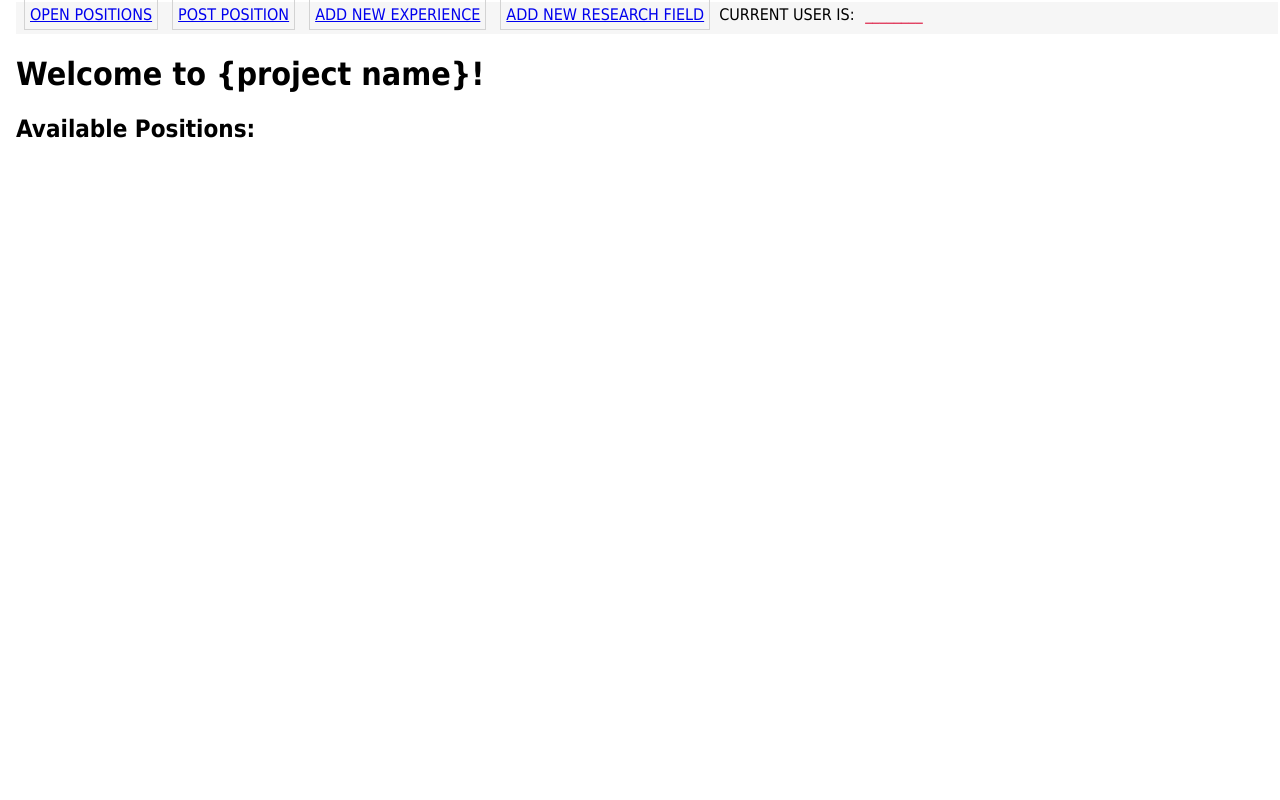
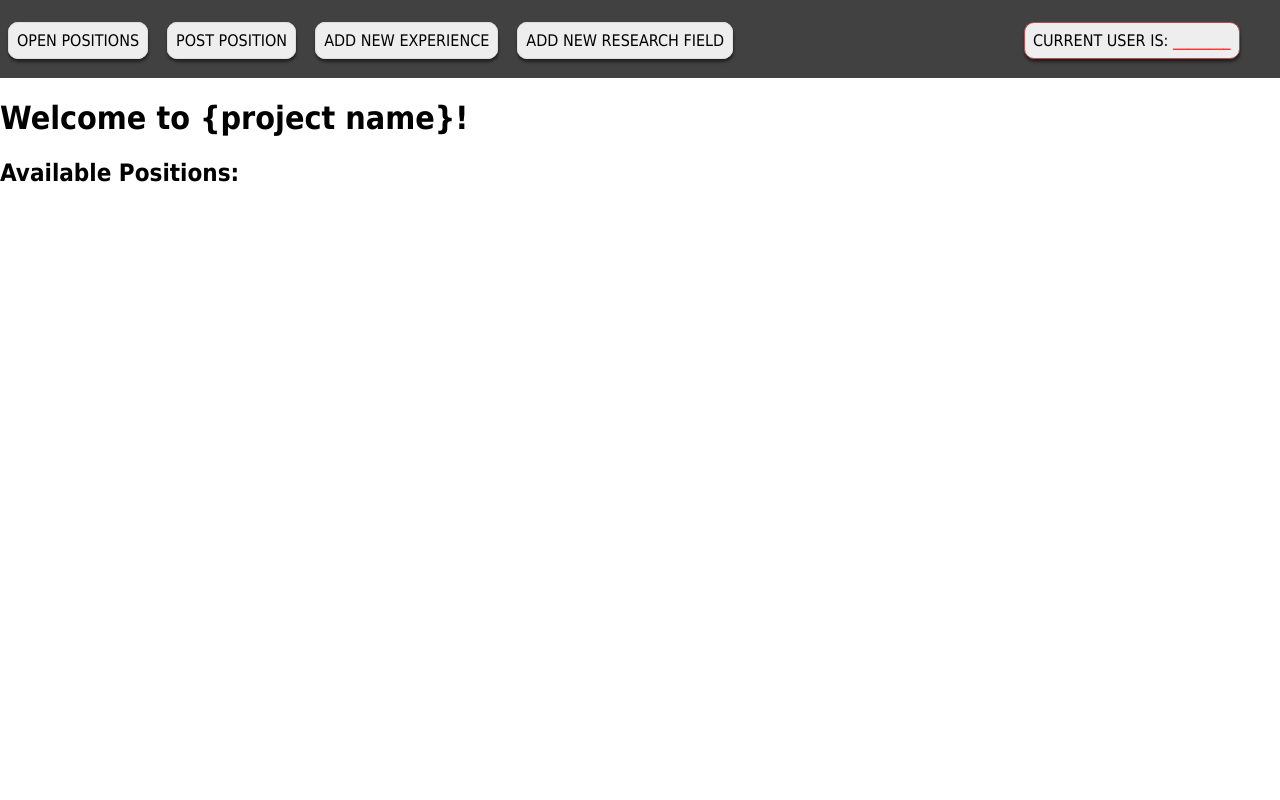
Before and after one commit to Ehiane/StudentFacultyResearchPortal, a Python web app: template app/View/templates/index.html in a window 1280 px wide. Run offline with Jinja, Linux system fonts and the light colour scheme; the template is opened without the code that fills it, so the values that code supplies are empty; some libraries are stand-ins or nearby versions.

Commit message:
worked on the index page, retouched the navbar and added hover interactions

```diff
--- a/app/View/static/css/main.css
+++ b/app/View/static/css/main.css
@@ -23,21 +23,99 @@
 /*---------------------------------------------------------------------------------------------------------------------------------------------  */
 
 body {
-    margin: 1px 1px 1px 15px;
-    padding: 1px;
+    /* margin: 1px 1px 1px 15px;
+    padding: 1px; */
+    margin-left:0;
     font-family: Tahoma;
     text-align: left;
+    width: 100%;
 }
+
+/* .project-body{
+    position: relative;
+    left: 10%;
+} */
+
+/*------------------------------------------------------[NAVBAR]---------------------------------------------------------------------------------  */
 .nav-container {
-    background:#f6f6f6;
+    margin-left: 0;
+    background: var(--anthracite--);
     font-family: Tahoma;
     font-size: 12px;
-    height: 32px;
+    height: 10vh;
     text-transform: uppercase;
+    width: 100%;
+    margin-top:-10px;
 }
+
+.nav-link-element{
+    position: relative;
+    top: 30px;
+    background: var(--light-gray--);
+    color: var(--salmon--);
+    border: 1.5px solid var(--dark-gray--);
+    border-radius: 10px;
+    padding: 0.5rem;
+    margin-right: 15px;
+    left: 5px;
+}
+
+.nav-link-element:hover{
+    border: 1.5px solid var(--deep-anthracite);
+}
+
+#current-user{
+    background: var(--light-gray--);
+    border: 1.5px solid var(--salmon--);
+    border-radius: 10px;
+    padding: 0.5rem;
+    box-shadow: 0.5px 3px 3px rgba(0, 0, 0, 0.5);
+    position: absolute;
+    top: 22px;
+    left: 80%;
+
+}
+
+#current-user:hover{
+    cursor: default;
+    background-color: var(--dark-gray--);
+    box-shadow: 1px 10px 10px rgba(0, 0, 0, 0.5);
+}
+
+#current-user span{
+    color: var(--orange-red--);
+}
+
+
+
+.nav-container a{
+    color: black;
+    text-decoration: none;
+    transition: 0.5s ease-in-out;
+    box-shadow: 0.5px 3px 3px rgba(0, 0, 0, 0.5);
+}
+
+
+.nav-container a:hover{
+    background-color: var(--crimson-red--) ;
+    box-shadow: 1px 10px 10px rgba(0, 0, 0, 0.5);
+}
+
+.nav-container td{
+    transition: 0.5s ease-in-out;
+}
+.nav-container td:hover{
+    transform: scale(0.95);
+}
+
+.nav-container a:hover{
+    color: white;
+}
+
 a:hover {
-	color:#2387D9;
+    color:#2387D9;
 }
+/*------------------------------------------------------[NAVBAR]---------------------------------------------------------------------------------  */
 
 .button {
     width : 80px;
@@ -53,6 +131,11 @@ a:hover {
     color: white;
     cursor:pointer;
 }
+
+
+
+
+
 
 /* ---------------------------------------------------------------------------------POST SECTION ----------------------------------------------------------*/
 .posttable {
@@ -132,6 +215,7 @@ a:hover {
 }
 
 .research-horizontal-tag-area{
+    height: 8vh;
     display: flex;
     flex-direction: row;
     gap: 10px;
@@ -147,7 +231,7 @@ a:hover {
     flex-basis: 0;
     padding: 2px;
     width: fit-content;
-    height: 4.5vh;
+    height: 6vh;
     color: var(--deep-crimson-red--);
 
 }
--- a/app/View/templates/base.html
+++ b/app/View/templates/base.html
@@ -12,17 +12,17 @@
         <div class ="nav-container">
         <table>
             <tr>
-                <td><a href="{{ url_for('routes.index') }}" class = "button">Open Positions</a></td>
-                <td><a href="{{ url_for('routes.postposition') }}" class = "button"> Post Position </a></td>
-                <td><a href="{{ url_for('routes.addexperience') }}" class = "button">Add New Experience</a></td>
-                <td><a href="{{ url_for('routes.addfield') }}" class = "button">Add New Research Field</a></td>
+                <td><a href="{{ url_for('routes.index') }}" class = "nav-link-element">Open Positions</a></td>
+                <td><a href="{{ url_for('routes.postposition') }}" class = "nav-link-element"> Post Position </a></td>
+                <td><a href="{{ url_for('routes.addexperience') }}" class = "nav-link-element">Add New Experience</a></td>
+                <td><a href="{{ url_for('routes.addfield') }}" class = "nav-link-element">Add New Research Field</a></td>
                 <!--<td><a href="" class = "button"> Login </a></td>-->
                 <!--<td><a href="" class = "button"> Logout </a></td>-->
-                <td> Current user is: <span class="useritem">________ </span> </td>
+                <td id="current-user"> Current user is: <span>________ </span> </td>
             </tr>
         </table>
         </div>
-        <div>
+        <div class="project-body">
             {% with messages = get_flashed_messages() %}
             {% if messages %}
                 {% for message in messages %}
```
